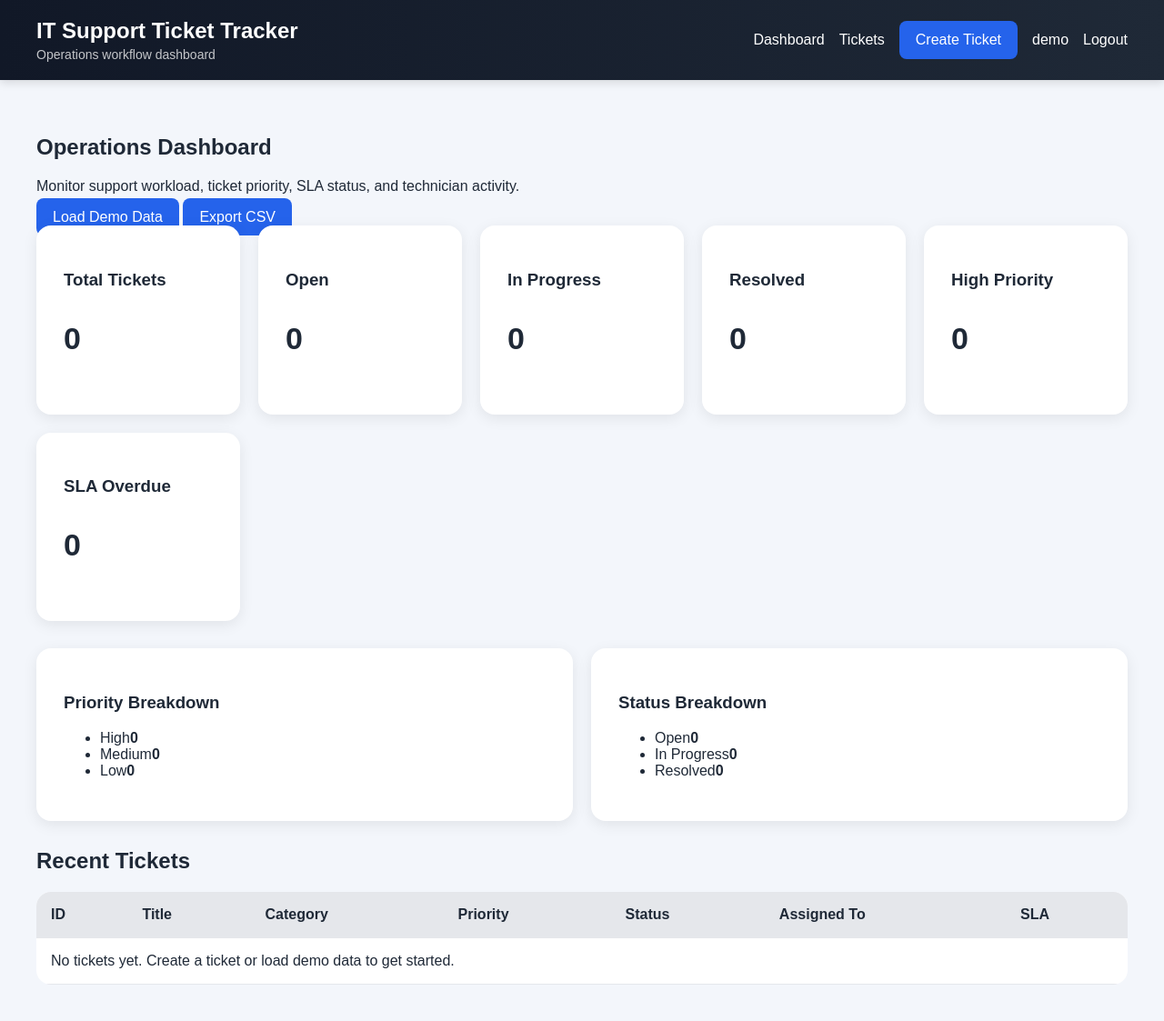
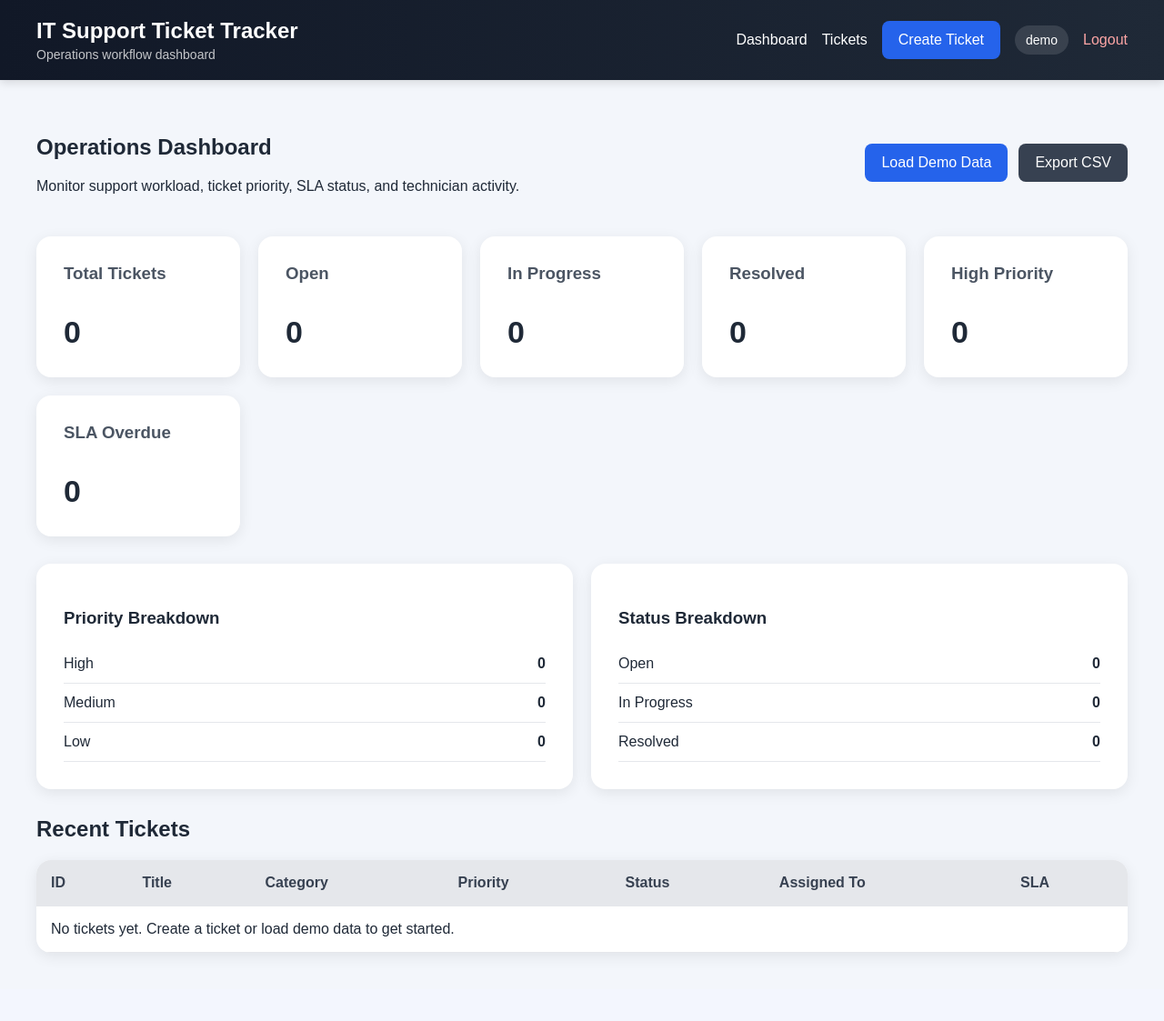
Before and after one commit to stantleff/it-support-ticket-tracker, a Flask app: page / in a window 1280 px wide. Shown: the whole page at 91% size. After the commit the page ends 1052 px from the top, so only its background shows below. Run offline with Flask 3, Linux system fonts and the light colour scheme; the visitor is signed in with stand-in values (Sample User, id 1); data that the repository does not hold is empty.

Commit message:
Complete professional UI styling for login dashboard tickets and logout

```diff
--- a/static/css/style.css
+++ b/static/css/style.css
@@ -15,27 +15,11 @@ body {
     box-shadow: 0 2px 10px rgba(0,0,0,0.15);
 }
 
-.navbar h1 {
-    margin: 0;
-}
+.navbar h1 { margin: 0; }
+.navbar p { margin: 4px 0 0; opacity: 0.75; font-size: 14px; }
 
-.navbar p {
-    margin: 4px 0 0;
-    opacity: 0.75;
-    font-size: 14px;
-}
-
-.nav-links {
-    display: flex;
-    align-items: center;
-    gap: 16px;
-}
-
-.nav-links a {
-    color: white;
-    text-decoration: none;
-    font-weight: 500;
-}
+.nav-links { display: flex; align-items: center; gap: 16px; flex-wrap: wrap; }
+.nav-links a { color: white; text-decoration: none; font-weight: 500; }
 
 .button-link,
 button {
@@ -46,13 +30,33 @@ button {
     border-radius: 8px;
     cursor: pointer;
     text-decoration: none;
+    display: inline-block;
 }
 
-.container {
-    padding: 40px;
-    max-width: 1400px;
-    margin: auto;
+.button-link:hover,
+button:hover { background: #1d4ed8; }
+.secondary { background: #374151; }
+.secondary:hover { background: #1f2937; }
+.logout-link { color: #fca5a5 !important; }
+
+.user-pill {
+    background: rgba(255,255,255,0.12);
+    padding: 8px 12px;
+    border-radius: 999px;
+    font-size: 14px;
 }
+
+.container { padding: 40px; max-width: 1400px; margin: auto; }
+
+.page-header {
+    display: flex;
+    justify-content: space-between;
+    align-items: center;
+    gap: 20px;
+    margin-bottom: 30px;
+}
+
+.header-actions { display: flex; gap: 12px; flex-wrap: wrap; }
 
 .card-grid {
     display: grid;
@@ -73,10 +77,8 @@ form,
     box-shadow: 0 4px 16px rgba(0,0,0,0.08);
 }
 
-.card p {
-    font-size: 34px;
-    font-weight: bold;
-}
+.card h3 { margin-top: 0; color: #4b5563; }
+.card p { font-size: 34px; font-weight: bold; margin-bottom: 0; }
 
 .analytics-grid,
 .detail-grid {
@@ -86,23 +88,15 @@ form,
     margin-bottom: 30px;
 }
 
-table {
-    width: 100%;
-    border-collapse: collapse;
-    background: white;
-    border-radius: 16px;
-    overflow: hidden;
-}
+.metric-list { list-style: none; padding: 0; margin: 0; }
+.metric-list li { display: flex; justify-content: space-between; padding: 12px 0; border-bottom: 1px solid #e5e7eb; }
 
-th {
-    background: #e5e7eb;
-}
-
-th,
-td {
-    padding: 16px;
-    text-align: left;
-    border-bottom: 1px solid #e5e7eb;
+.filter-form {
+    display: grid;
+    grid-template-columns: repeat(auto-fit, minmax(180px, 1fr));
+    gap: 14px;
+    margin-bottom: 25px;
+    align-items: end;
 }
 
 input,
@@ -116,9 +110,63 @@ select {
     box-sizing: border-box;
 }
 
-.filter-form {
-    display: grid;
-    grid-template-columns: repeat(auto-fit, minmax(180px, 1fr));
-    gap: 14px;
-    margin-bottom: 25px;
+textarea { min-height: 120px; resize: vertical; }
+
+table {
+    width: 100%;
+    border-collapse: collapse;
+    background: white;
+    border-radius: 16px;
+    overflow: hidden;
+    box-shadow: 0 4px 16px rgba(0,0,0,0.08);
 }
+
+th { background: #e5e7eb; color: #374151; }
+th, td { padding: 16px; text-align: left; border-bottom: 1px solid #e5e7eb; }
+
+a { color: #2563eb; }
+
+.badge { padding: 6px 10px; border-radius: 999px; font-size: 12px; font-weight: bold; white-space: nowrap; }
+.priority-high { background: #fee2e2; color: #b91c1c; }
+.priority-medium { background: #fef3c7; color: #92400e; }
+.priority-low { background: #dcfce7; color: #166534; }
+.status-open { background: #dbeafe; color: #1d4ed8; }
+.status-in-progress { background: #ede9fe; color: #6d28d9; }
+.status-resolved { background: #dcfce7; color: #166534; }
+.sla-overdue { background: #fee2e2; color: #991b1b; }
+.sla-on-track { background: #dcfce7; color: #166534; }
+.sla-met { background: #dbeafe; color: #1d4ed8; }
+.sla-missed { background: #fca5a5; color: #7f1d1d; }
+
+.flash-container { margin-bottom: 20px; }
+.flash-message { background: #dbeafe; color: #1d4ed8; padding: 14px 18px; border-radius: 10px; margin-bottom: 10px; }
+
+.notes-list { margin-top: 25px; }
+.note-item { padding: 18px; border-radius: 12px; background: #f9fafb; margin-bottom: 14px; }
+.note-meta { display: flex; justify-content: space-between; margin-bottom: 10px; color: #6b7280; font-size: 14px; }
+
+.login-page {
+    min-height: 100vh;
+    display: flex;
+    justify-content: center;
+    align-items: center;
+    background: linear-gradient(135deg, #111827, #2563eb);
+}
+
+.login-container,
+.logout-wrapper { width: 100%; max-width: 480px; padding: 20px; margin: auto; }
+.login-card h1,
+.logout-card h2 { margin-top: 0; }
+.muted { color: #6b7280; }
+.demo-box { margin-top: 24px; padding: 18px; background: #f3f4f6; border-radius: 12px; }
+
+.danger-button { background: #dc2626; width: 100%; }
+.danger-button:hover { background: #b91c1c; }
+.secondary-link { display: block; text-align: center; margin-top: 18px; color: #2563eb; text-decoration: none; }
+
+@media (max-width: 768px) {
+    .navbar,
+    .page-header { flex-direction: column; align-items: flex-start; }
+    .container { padding: 20px; }
+    th, td { padding: 12px; }
+}
```
